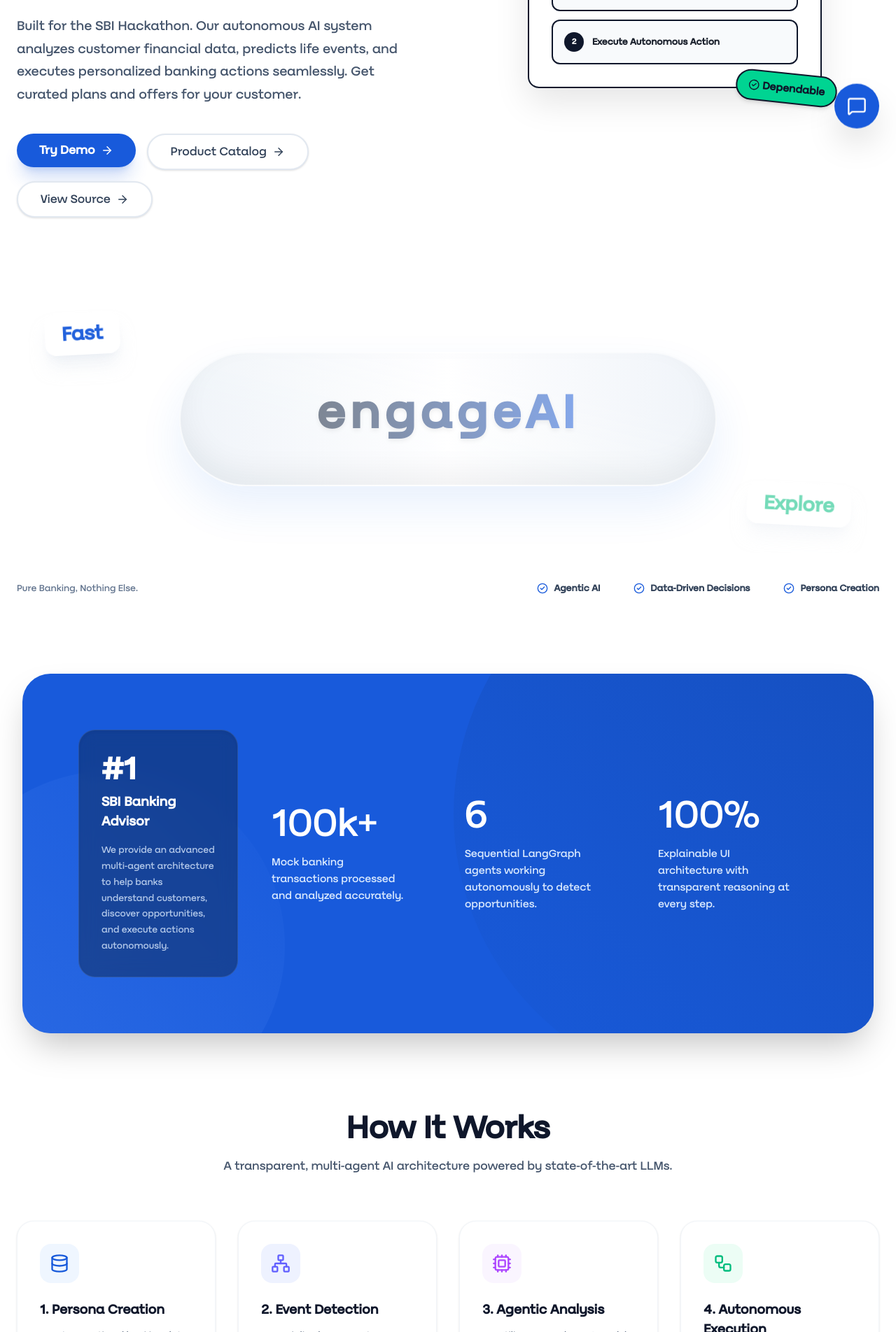
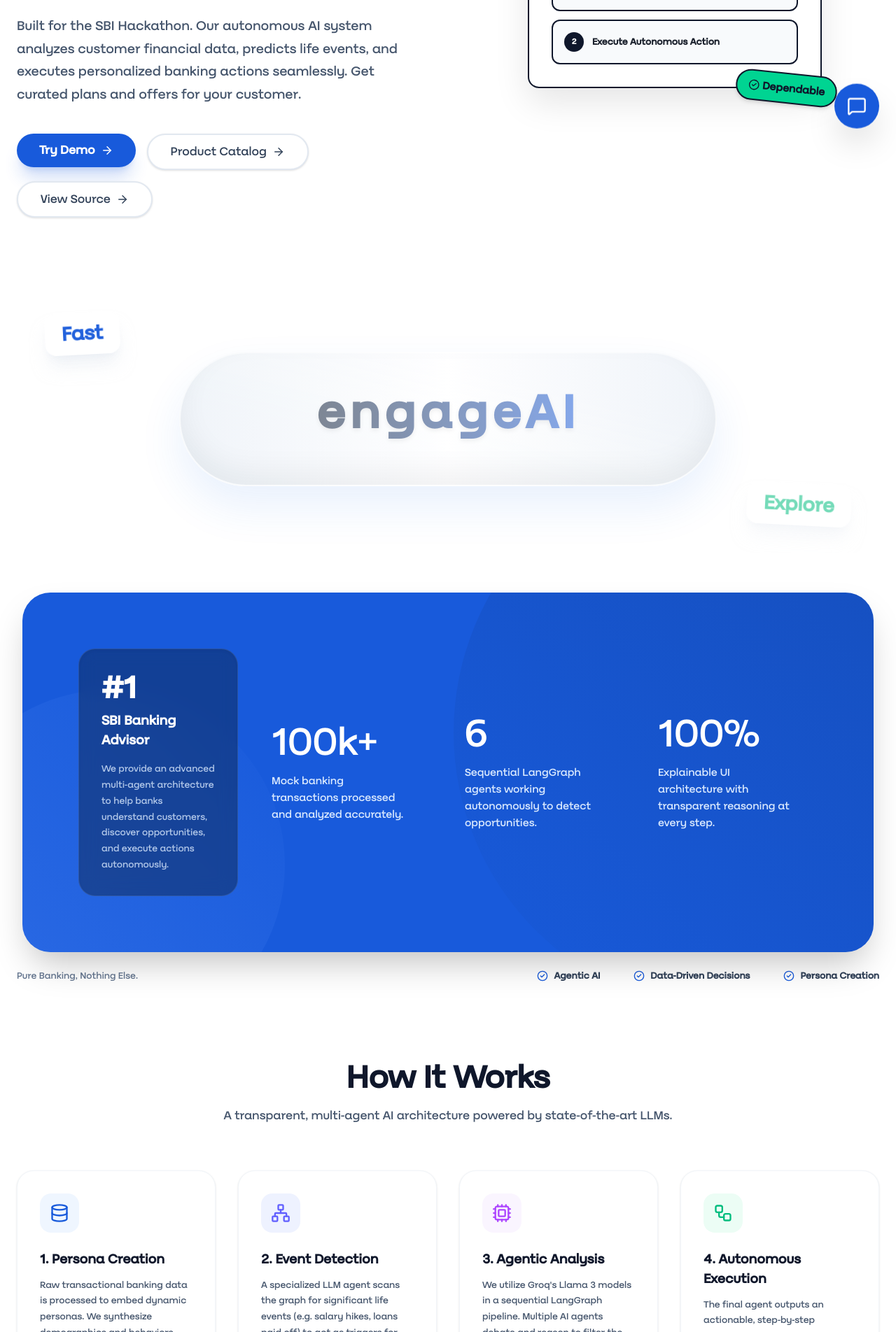
Before and after one commit to aaravgupta0202/engageAI, a React (Vite) app in the folder frontend/: page / in a window 1280 px wide. Shown: the part 578-2482 px from the top of the page at 70% size. Built offline with nearby package versions, Linux system fonts and the light colour scheme.

Commit message:
Shift Logos Bar below the massive blue statistics banner and reduce empty space

```diff
--- a/frontend/src/pages/Landing.tsx
+++ b/frontend/src/pages/Landing.tsx
@@ -25,7 +25,7 @@
       </header>
 
       {/* Hero Section */}
-      <div className="w-full max-w-7xl mx-auto px-6 pt-16 md:pt-20 pb-12 md:pb-16 relative">
+      <div className="w-full max-w-7xl mx-auto px-6 pt-16 md:pt-20 pb-4 md:pb-8 relative">
         <div className="grid grid-cols-1 lg:grid-cols-2 gap-16 items-center">
           <div className="max-w-3xl">
             <h1 className="text-5xl sm:text-6xl md:text-8xl font-medium tracking-tight text-slate-900 mb-4 md:mb-6 leading-[1.1]">
@@ -107,19 +107,11 @@
           </div>
         </div>
 
-        {/* Logos Bar */}
-        <div className="mt-4 md:mt-6 flex flex-col md:flex-row items-center justify-between pt-4 gap-6">
-          <div className="text-sm font-medium text-slate-500">Pure Banking, Nothing Else.</div>
-          <div className="flex space-x-6 md:space-x-12 text-sm font-semibold text-slate-700">
-            <div className="flex items-center"><CheckCircle2 size={16} className="text-sbi-blue mr-2" /> Agentic AI</div>
-            <div className="flex items-center"><CheckCircle2 size={16} className="text-sbi-blue mr-2" /> Data-Driven Decisions</div>
-            <div className="flex items-center"><CheckCircle2 size={16} className="text-sbi-blue mr-2" /> Persona Creation</div>
-          </div>
-        </div>
+
       </div>
 
       {/* Massive Blue Statistics Banner */}
-      <div id="stats" className="w-full max-w-[95%] mx-auto bg-[#185ADB] rounded-[30px] md:rounded-[40px] p-8 md:p-12 lg:p-20 text-white shadow-2xl relative overflow-hidden mb-8 md:mb-12 mt-8 md:mt-12">
+      <div id="stats" className="w-full max-w-[95%] mx-auto bg-[#185ADB] rounded-[30px] md:rounded-[40px] p-8 md:p-12 lg:p-20 text-white shadow-2xl relative overflow-hidden mb-6 mt-4 md:mt-6">
         <div className="absolute top-0 right-0 w-[800px] h-[800px] bg-gradient-to-bl from-[#0A1931]/20 to-transparent rounded-full -translate-y-1/4 translate-x-1/4 pointer-events-none"></div>
         <div className="absolute bottom-0 left-0 w-[500px] h-[500px] bg-gradient-to-tr from-[#5E95FF]/30 to-transparent rounded-full translate-y-1/4 -translate-x-1/4 pointer-events-none"></div>
 
@@ -142,6 +134,18 @@
           <div className="flex flex-col justify-center h-full text-center md:text-left">
             <div className="text-5xl md:text-6xl font-light tracking-tight mb-2 md:mb-3">100%</div>
             <p className="text-blue-100 font-medium text-sm md:text-base md:pr-8">Explainable UI architecture with transparent reasoning at every step.</p>
+          </div>
+        </div>
+      </div>
+
+      {/* Logos Bar (Moved below stats) */}
+      <div className="w-full max-w-7xl mx-auto px-6 mb-12">
+        <div className="flex flex-col md:flex-row items-center justify-between gap-6">
+          <div className="text-sm font-medium text-slate-500">Pure Banking, Nothing Else.</div>
+          <div className="flex space-x-6 md:space-x-12 text-sm font-semibold text-slate-700">
+            <div className="flex items-center"><CheckCircle2 size={16} className="text-sbi-blue mr-2" /> Agentic AI</div>
+            <div className="flex items-center"><CheckCircle2 size={16} className="text-sbi-blue mr-2" /> Data-Driven Decisions</div>
+            <div className="flex items-center"><CheckCircle2 size={16} className="text-sbi-blue mr-2" /> Persona Creation</div>
           </div>
         </div>
       </div>
```
